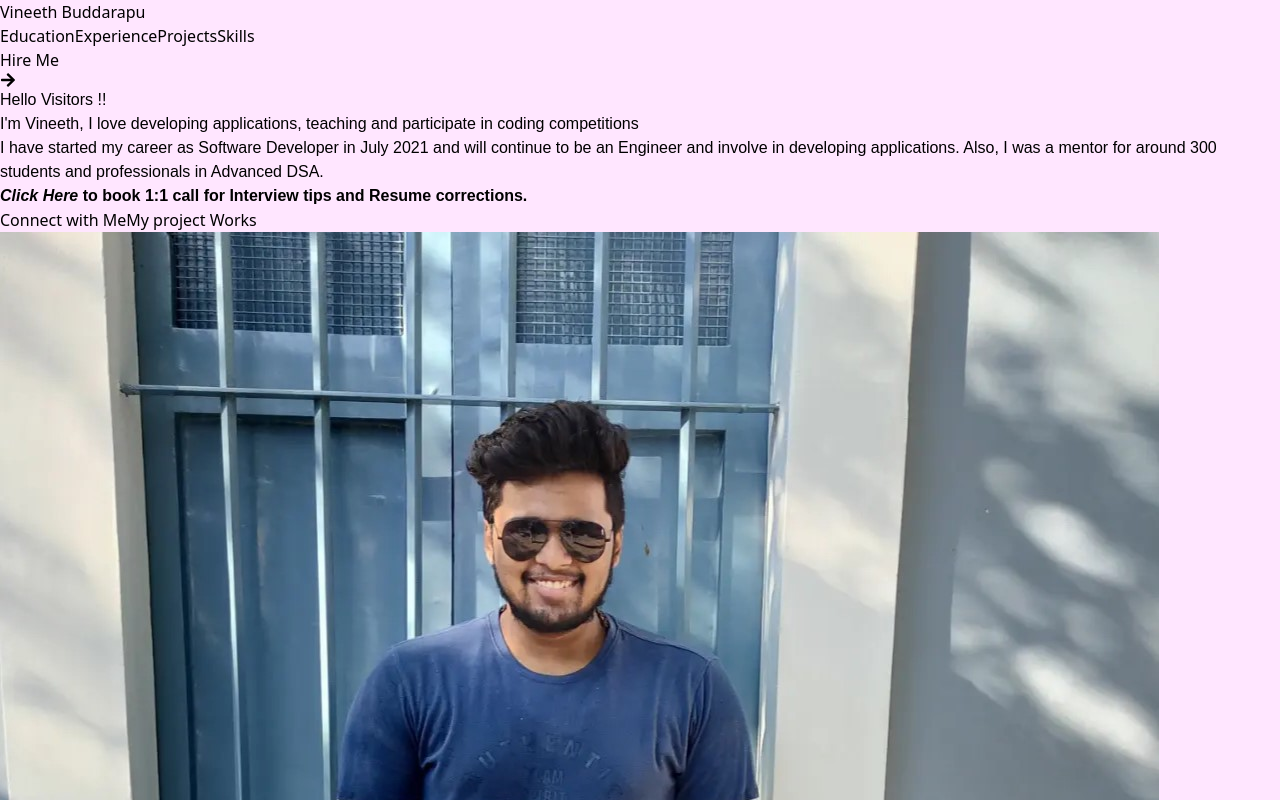
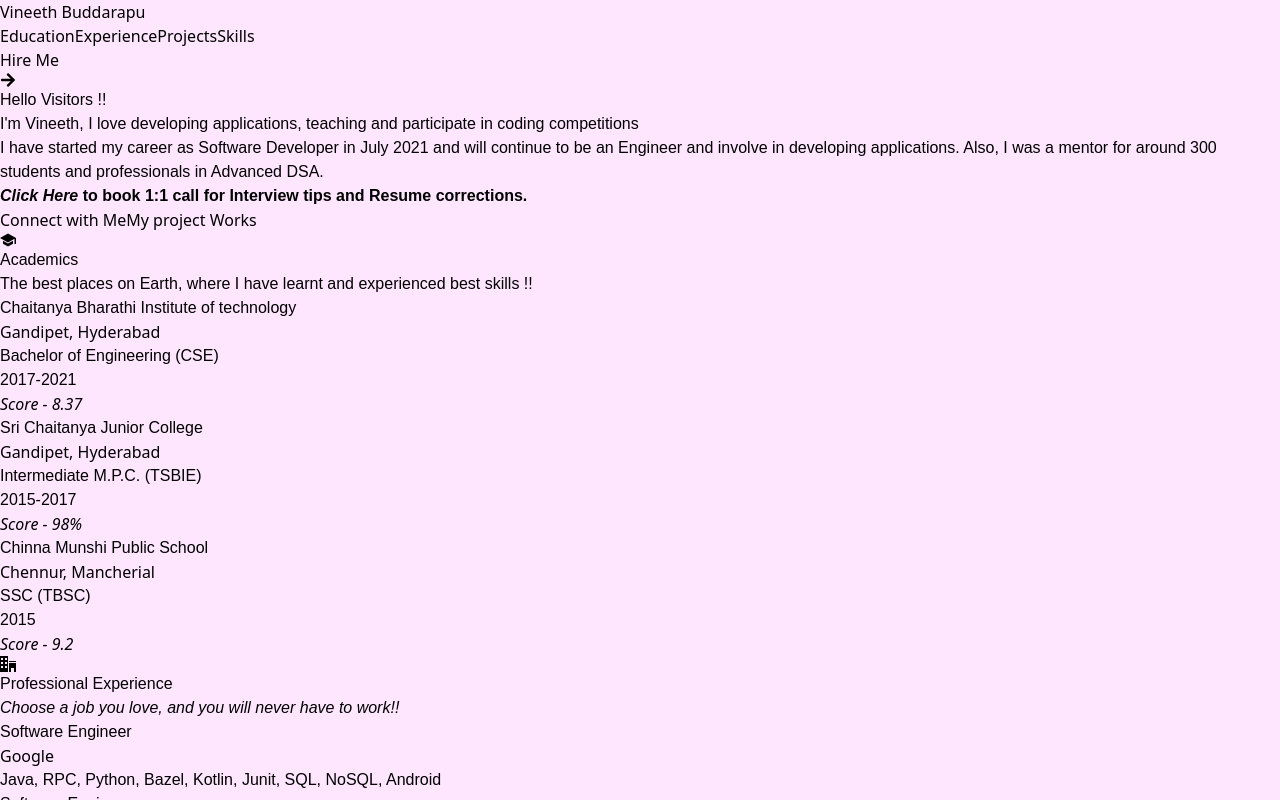
Before and after one commit to vineeth-119/vineeth-119.github.io, a React (Create React App) app: page / in a window 1280 px wide. Shown: the top 800 px of the page. Built offline with nearby package versions, Linux system fonts and the light colour scheme.

Commit message:
new update

```diff
--- a/src/components/About.js
+++ b/src/components/About.js
@@ -27,13 +27,6 @@ class About extends Component {
             </a>
           </div>
         </div>
-        <div className="lg:max-w-lg lg:w-full md:w-1/2 w-5/6">
-          <img
-            className="object-cover object-center rounded"
-            alt="hero"
-            src="./myfacee.jpg"
-          />
-        </div>
       </div>
     </section>
     );
--- a/src/data.js
+++ b/src/data.js
@@ -39,6 +39,13 @@ export const projects = [
   ];
 
   export const workExperience = [
+    {
+      title:
+        "Software Engineer",
+      skill: "Java, RPC, Python, Bazel, Kotlin, Junit, SQL, NoSQL, Android",
+      company: "Google",
+      description:"Currently working on developing new features and improve development infrastructure of G1 and Photos product in Android, Web and iOS platforms",
+    },
     {
       title:
         "Software Engineer",
@@ -113,5 +120,6 @@ export const projects = [
     "Node.js",
     "AWS Basics",
     "System Design",
-    "AI/ML concepts"
+    "AI/ML concepts",
+    "RPCs"
   ];
```
Also changed, not shown: 1 other file (tests, documents, lock files or other folders).
